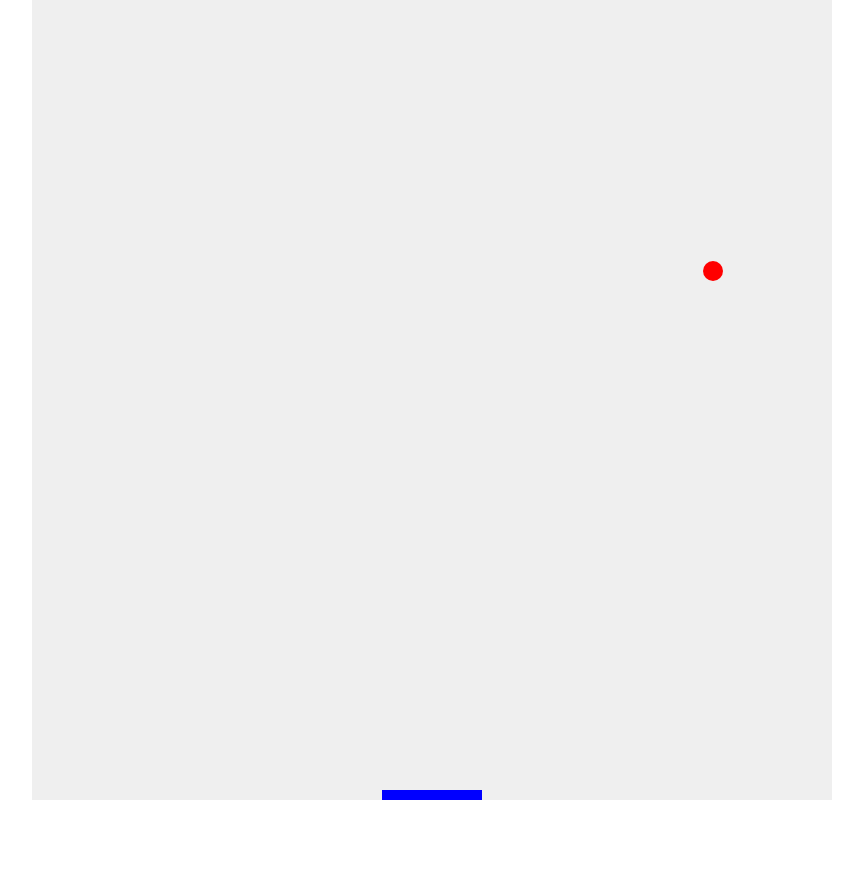
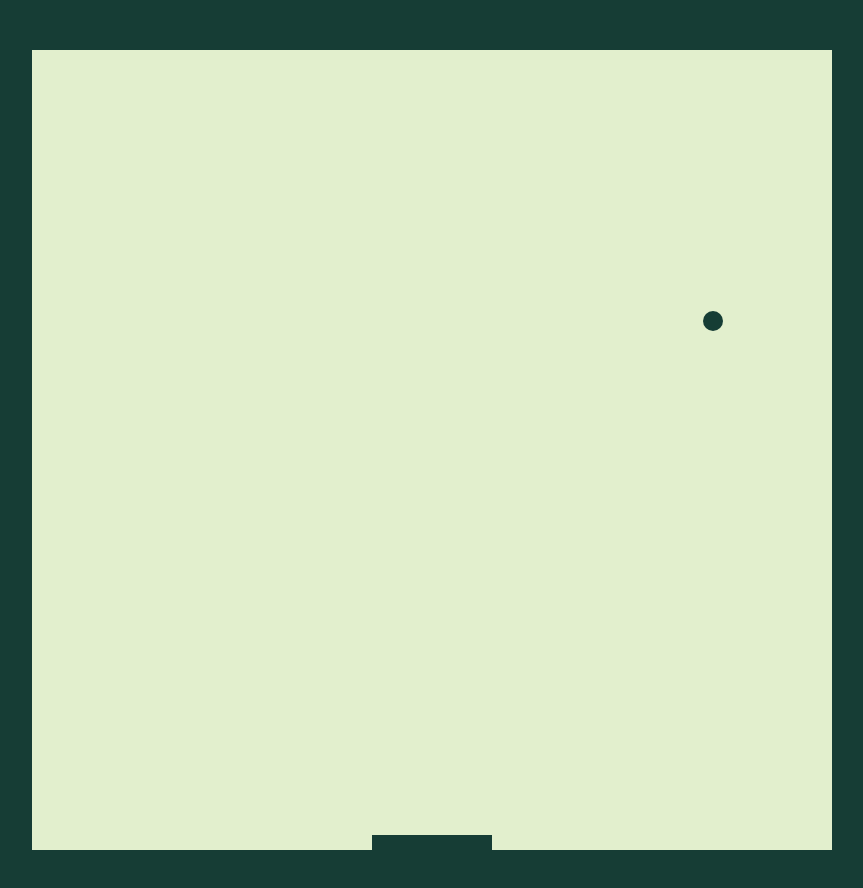
Before and after one commit to ro-kl/breakout, a plain HTML site: page index.html in a window 1280 px wide. Shown: the whole page, without its empty margins (208-1071 px from the left). Before the commit the page ends 800 px from the top, so only its background shows below. Drawn offline with Linux system fonts and the light colour scheme.

Commit message:
update styles

```diff
--- a/scripts.js
+++ b/scripts.js
@@ -9,8 +9,8 @@ let radius = 10;
 let dy = -1;
 let dx = 1;
 
-let barHeight = 10;
-let barWidth = 100;
+let barHeight = 15;
+let barWidth = 120;
 let barX = (playBox.width - barWidth) / 2;
 
 let rightKeyPressed = false;
@@ -19,7 +19,7 @@ let leftKeyPressed = false;
 function ball() {
     context.beginPath();
     context.arc(x, y, 10, 0, Math.PI * 2);
-    context.fillStyle = "red";
+    context.fillStyle = "#163D35";
     context.fill();
     context.closePath();
 }
@@ -32,7 +32,7 @@ function speedUp() {
 function bar() {
     context.beginPath();
     context.rect(barX, playBox.height - barHeight, barWidth, barHeight);
-    context.fillStyle = 'blue';
+    context.fillStyle = '#163D35';
     context.fill();
     context.closePath();
 }
--- a/styles.css
+++ b/styles.css
@@ -3,8 +3,12 @@
     padding: 0;
 }
 
+body {
+    background: #163D35;
+}
+
 canvas {
-    background: #efefef;
+    background: #E2EFCD;
     display: block;
-    margin: 0 auto;
+    margin: 50 auto;
 }
```
Also changed, not shown: 1 other file.
